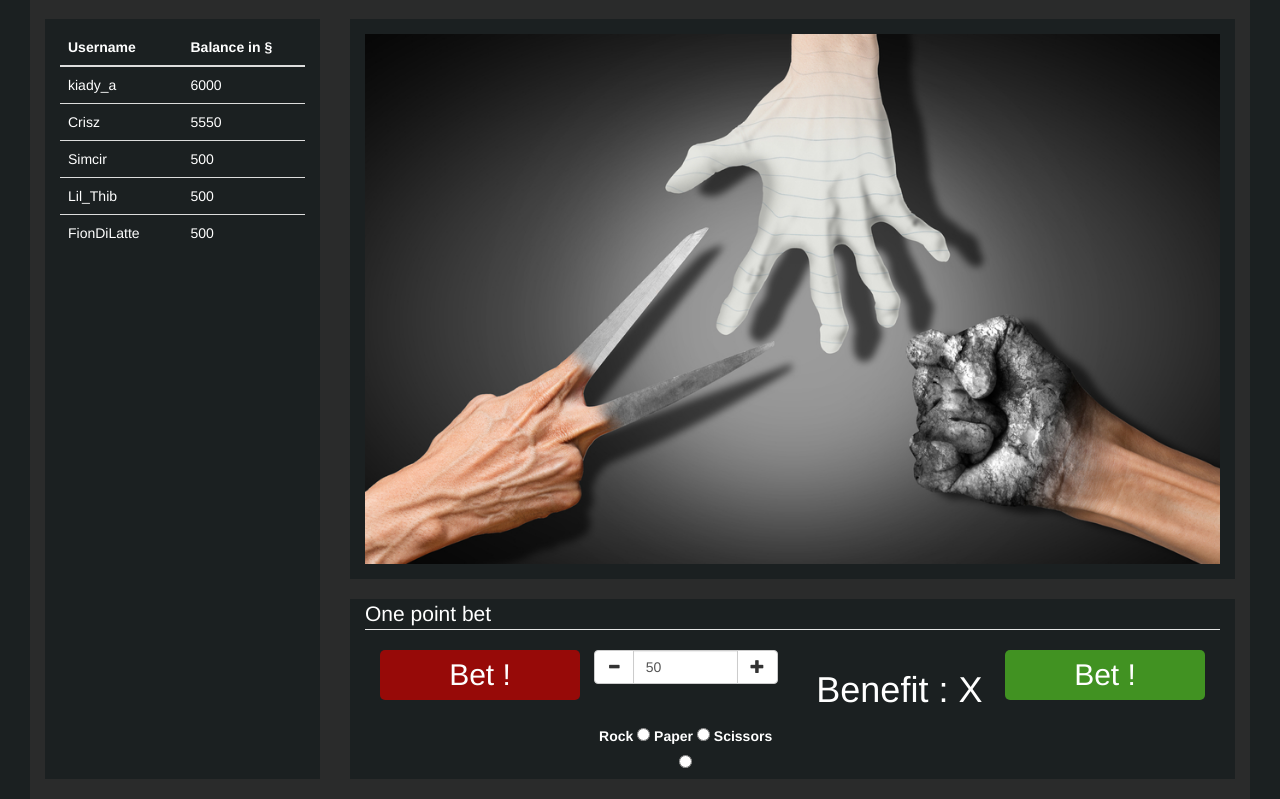
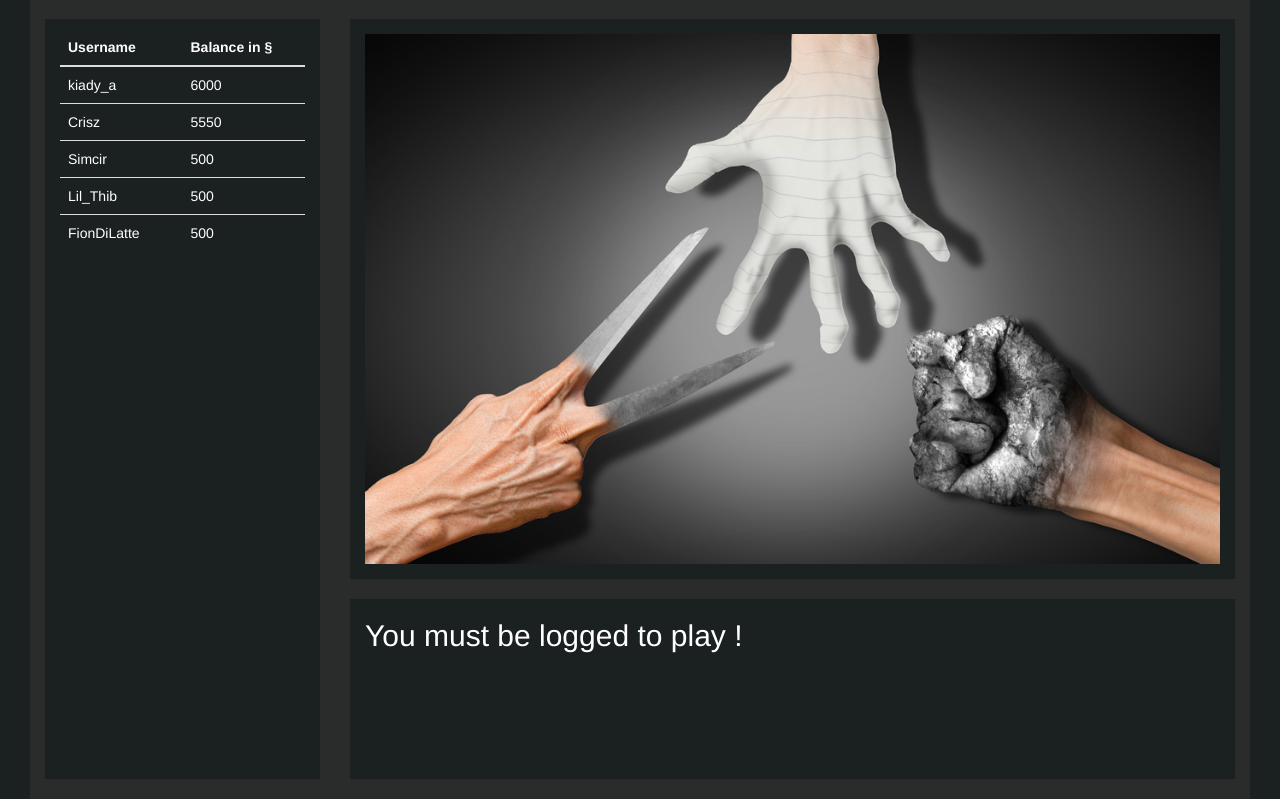
Before and after one commit to pighini/Shifoumi, a PHP site: page / in a window 1280 px wide. Shown: the part 71-870 px from the top of the page. Run offline with PHP 8.4, Linux system fonts and the light colour scheme; data comes from the database, SQL or seed files in the repository; some libraries are stand-ins or nearby versions.

Commit message:
modif vue index

```diff
--- a/views/v_index.php
+++ b/views/v_index.php
@@ -63,6 +63,9 @@
                                             <li><a data-toggle="pill" href="#gameBet" style="color: white; text-decoration: none;" onmouseover="this.style.color = 'white'; this.style.background = '#419222';" onmouseout="this.style.color = 'white'; this.style.background = 'none'">Game bet</a></li>
                                         </ul>-->
                     <div class="tab-content">
+                        <?php if ($_SESSION["logue"]) { ?>
+
+
                         <div id="onePointBet" class="tab-pane fade in active">
 
                             <fieldset>
@@ -129,6 +132,9 @@
                                 </fieldset>
                             </form>
                         </div>-->
+                        <?php } else{ ?>
+                        <h2>You must be logged to play !</h2>
+                        <?php } ?>
                     </div>
                 </div>
             </div>
```
